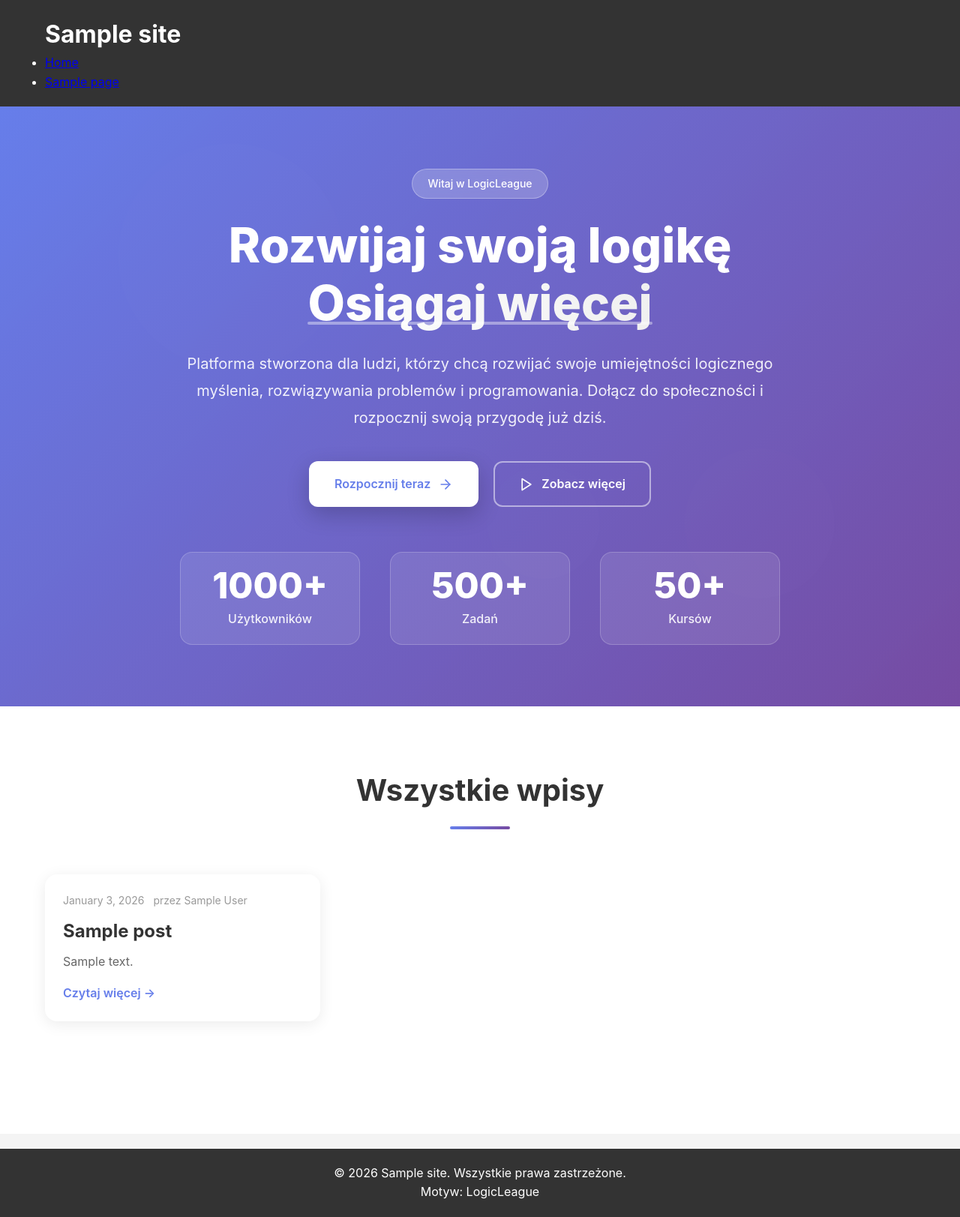
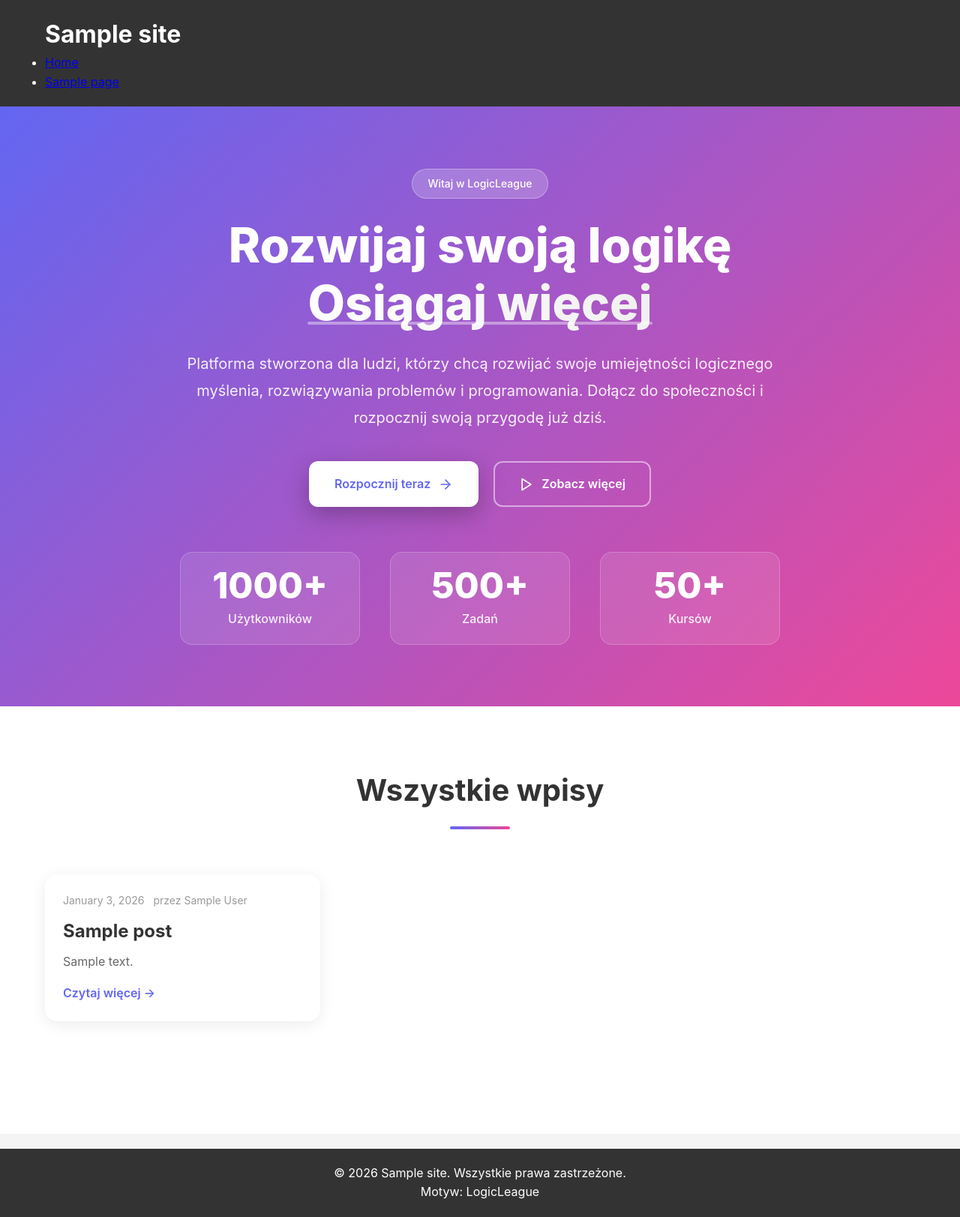
Before and after one commit to HarnasDGE/LogicLeague, a WordPress theme: template logicleague/index.php in a window 1280 px wide. Shown: the whole page at 75% size. Run offline with PHP 8.4 and a stand-in for WordPress, Linux system fonts and the light colour scheme; the site name, menu and one post (Sample post) are stand-ins, and other content is empty.

Commit message:
Aktualizacja kolorów hero na bardziej wyraziste
- Zmieniono gradient główny z #667eea-#764ba2 na #6366F1-#EC4899 (fiolet-różowy)
- Zaktualizowano kolor przycisku primary na #6366F1
- Zmieniono gradient w sekcji tytułu na nowe kolory
- Zaktualizowano gradient w post-thumbnail
- Zmieniono kolory hover linków: #6366F1 / #EC4899
- Zaktualizowano kolory paginacji
- Zwiększono intensywność cieni dla lepszego kontrastu
- Zaktualizowano wersję motywu do 1.2.0

Nowe kolory są bardziej żywe, intensywne i nowoczesne.

```diff
--- a/logicleague/style.css
+++ b/logicleague/style.css
@@ -3,8 +3,8 @@ Theme Name: LogicLeague
 Theme URI: https://github.com/HarnasDGE/LogicLeague
 Author: HarnasDGE
 Author URI: https://github.com/HarnasDGE
-Description: Nowoczesny motyw WordPress dla LogicLeague z sekcją hero
-Version: 1.1.0
+Description: Nowoczesny motyw WordPress dla LogicLeague z wyrazistą sekcją hero
+Version: 1.2.0
 License: GNU General Public License v2 or later
 License URI: http://www.gnu.org/licenses/gpl-2.0.html
 Text Domain: logicleague
@@ -66,7 +66,7 @@ footer {
     align-items: center;
     justify-content: center;
     overflow: hidden;
-    background: linear-gradient(135deg, #667eea 0%, #764ba2 100%);
+    background: linear-gradient(135deg, #6366F1 0%, #EC4899 100%);
 }
 
 .hero-overlay {
@@ -75,7 +75,7 @@ footer {
     left: 0;
     right: 0;
     bottom: 0;
-    background: linear-gradient(135deg, rgba(102, 126, 234, 0.9) 0%, rgba(118, 75, 162, 0.9) 100%);
+    background: linear-gradient(135deg, rgba(99, 102, 241, 0.95) 0%, rgba(236, 72, 153, 0.95) 100%);
     z-index: 1;
 }
 
@@ -167,8 +167,8 @@ footer {
 
 .btn-primary {
     background: white;
-    color: #667eea;
-    box-shadow: 0 10px 30px rgba(0, 0, 0, 0.2);
+    color: #6366F1;
+    box-shadow: 0 10px 30px rgba(0, 0, 0, 0.25);
 }
 
 .btn-primary:hover {
@@ -349,7 +349,7 @@ footer {
     transform: translateX(-50%);
     width: 80px;
     height: 4px;
-    background: linear-gradient(90deg, #667eea, #764ba2);
+    background: linear-gradient(90deg, #6366F1, #EC4899);
     border-radius: 2px;
 }
 
@@ -376,7 +376,7 @@ footer {
     width: 100%;
     height: 200px;
     overflow: hidden;
-    background: linear-gradient(135deg, #667eea 0%, #764ba2 100%);
+    background: linear-gradient(135deg, #6366F1 0%, #EC4899 100%);
 }
 
 .post-thumbnail img {
@@ -422,7 +422,7 @@ footer {
 }
 
 .post-title a:hover {
-    color: #667eea;
+    color: #6366F1;
 }
 
 .post-excerpt {
@@ -434,14 +434,14 @@ footer {
 .read-more {
     display: inline-flex;
     align-items: center;
-    color: #667eea;
+    color: #6366F1;
     text-decoration: none;
     font-weight: 600;
     transition: all 0.3s ease;
 }
 
 .read-more:hover {
-    color: #764ba2;
+    color: #EC4899;
     gap: 8px;
 }
 
@@ -470,7 +470,7 @@ footer {
     height: 45px;
     padding: 0 15px;
     background: #fff;
-    color: #667eea;
+    color: #6366F1;
     text-decoration: none;
     border-radius: 8px;
     font-weight: 600;
@@ -479,18 +479,18 @@ footer {
 }
 
 .pagination .page-numbers:hover {
-    background: #667eea;
+    background: #6366F1;
     color: white;
-    border-color: #667eea;
+    border-color: #6366F1;
     transform: translateY(-2px);
-    box-shadow: 0 4px 12px rgba(102, 126, 234, 0.3);
+    box-shadow: 0 4px 12px rgba(99, 102, 241, 0.4);
 }
 
 .pagination .page-numbers.current {
-    background: linear-gradient(135deg, #667eea 0%, #764ba2 100%);
+    background: linear-gradient(135deg, #6366F1 0%, #EC4899 100%);
     color: white;
     border-color: transparent;
-    box-shadow: 0 4px 12px rgba(102, 126, 234, 0.3);
+    box-shadow: 0 4px 12px rgba(99, 102, 241, 0.4);
 }
 
 .pagination .page-numbers.dots {
```
